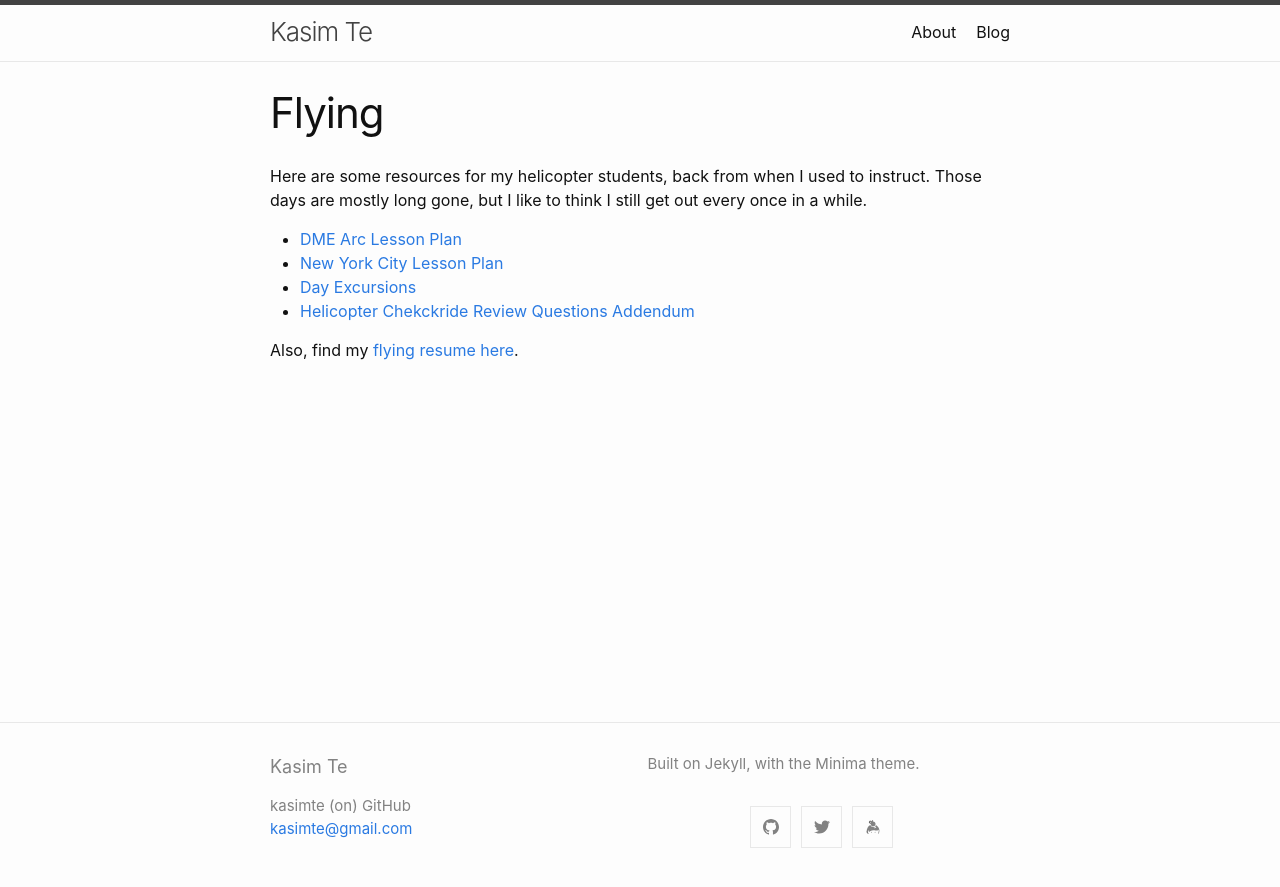
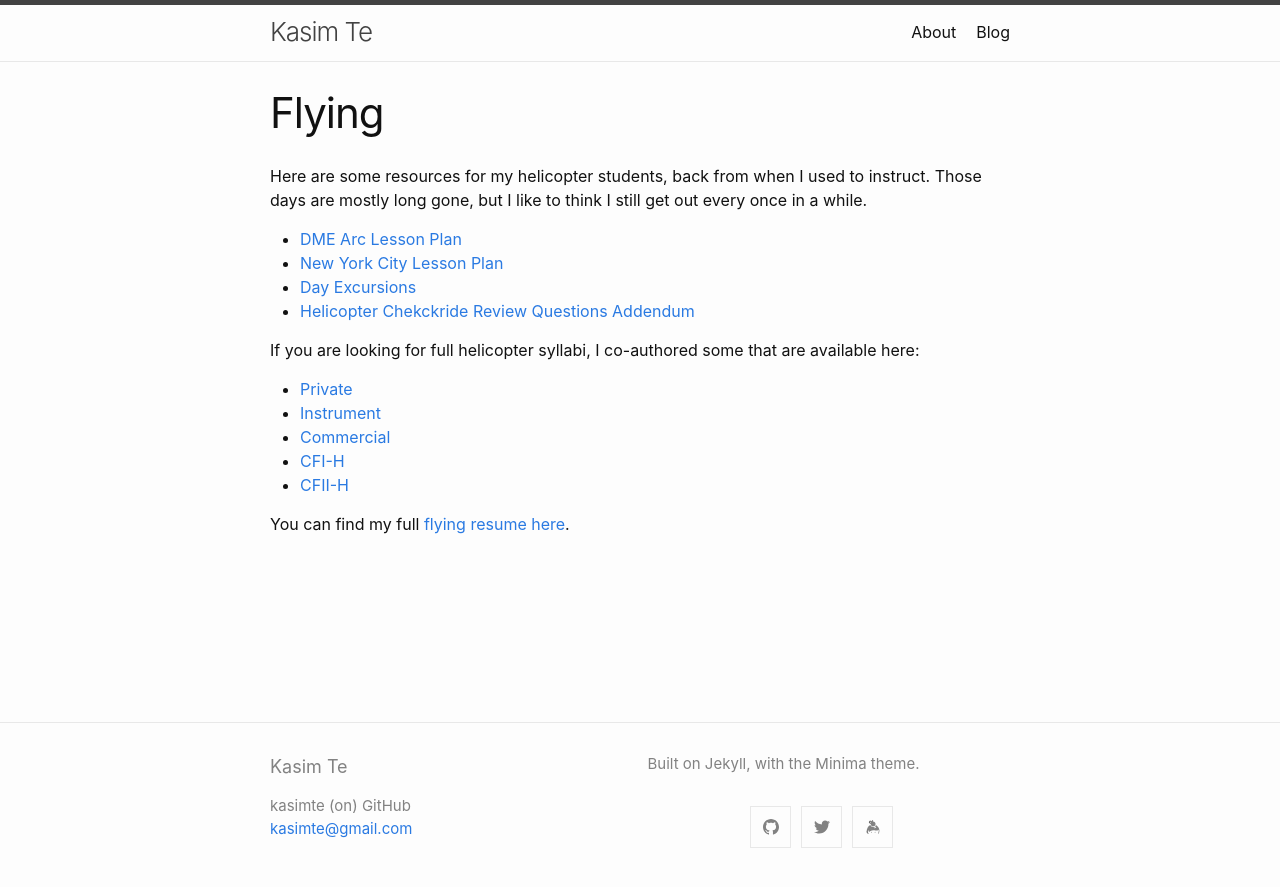
Before and after one commit to kasimte/kasimte.github.io, a Jekyll site: the page built from flying/index.md, in a window 1280 px wide. Shown: the top 887 px of the page. Built offline with Jekyll 4.4.1, drawn with Linux system fonts in a browser that asks for light colours.

Commit message:
Update flying page.

```diff
--- a/flying/index.md
+++ b/flying/index.md
@@ -12,4 +12,13 @@ every once in a while.
 * [Day Excursions](day-excursions-from-boston-via-helicopter)
 * [Helicopter Chekckride Review Questions Addendum](helicopter-checkride-review-questions-addendum)
 
-Also, find my [flying resume here](resume).
+If you are looking for full helicopter syllabi, I co-authored some
+that are available here:
+
+* [Private](http://philip.greenspun.com/flying/helicopter-141/private/)
+* [Instrument](http://philip.greenspun.com/flying/helicopter-141/instrument/)
+* [Commercial](http://philip.greenspun.com/flying/helicopter-141/commercial/)
+* [CFI-H](http://philip.greenspun.com/flying/helicopter-141/cfi/)
+* [CFII-H](http://philip.greenspun.com/flying/helicopter-141/cfii/)
+
+You can find my full [flying resume here](resume).
```
